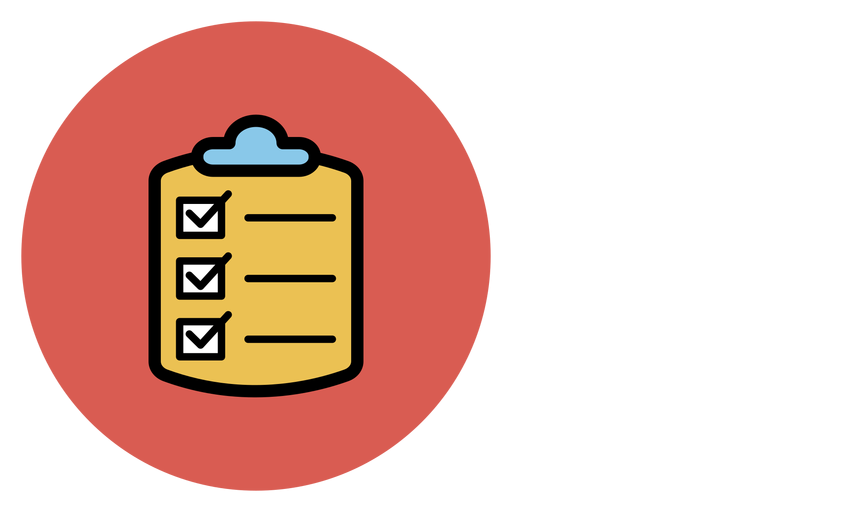
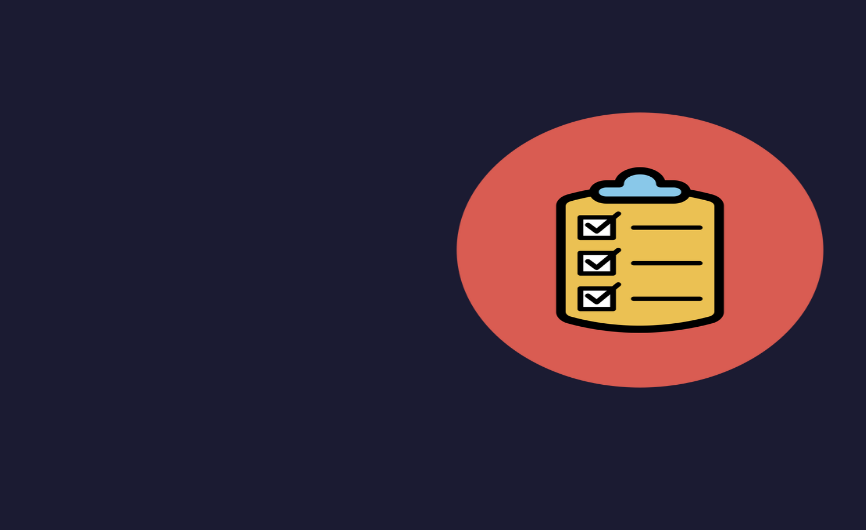
Before and after one commit to JaimeRomeroH/lista-de-tareas, a React (Create React App) app: page / in a window 1280 px wide. Shown: the top 530 px of the page, without its empty margins (0-866 px from the left). Built offline with nearby package versions, Linux system fonts and the light colour scheme.

Commit message:
Se agregaron estilos al logo y a la app principal

```diff
--- a/src/App.css
+++ b/src/App.css
@@ -1,38 +1,33 @@
-.App {
-  text-align: center;
+*{
+  margin: 0;
+  padding: 0;
+  box-sizing: border-box;
 }
 
-.App-logo {
-  height: 40vmin;
-  pointer-events: none;
+html,
+body{
+  color: white;
+  background-color: #1b1b32;
+  font-family: Lato, sans-serif;
+  margin-top: 40px;
 }
 
-@media (prefers-reduced-motion: no-preference) {
-  .App-logo {
-    animation: App-logo-spin infinite 20s linear;
-  }
+.aplicacion-tareas{
+  display: flex;
+  flex-wrap: wrap;
+  justify-content: center;
+  align-items: center;
 }
 
-.App-header {
-  background-color: #282c34;
-  min-height: 100vh;
+.logo-contenedor{
+  width: 100%;
+  margin: 20px;
   display: flex;
-  flex-direction: column;
   align-items: center;
   justify-content: center;
-  font-size: calc(10px + 2vmin);
-  color: white;
 }
 
-.App-link {
-  color: #61dafb;
+.logo{
+  width: 400px;
+  height: 300px;
 }
-
-@keyframes App-logo-spin {
-  from {
-    transform: rotate(0deg);
-  }
-  to {
-    transform: rotate(360deg);
-  }
-}
```
